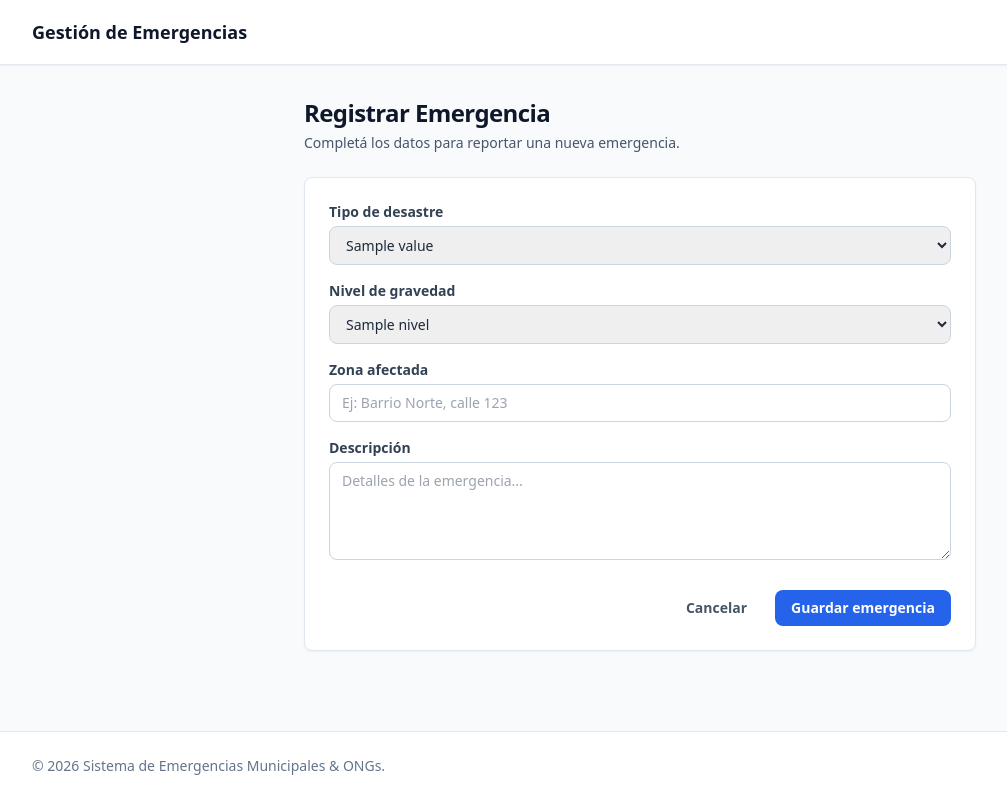
After one commit to luichinni/dssd-flask-app, a Flask app: template templates/emergencies/create.html in a window 1280 px wide. The commit adds this page. Shown: the whole page, without its empty margins (0-1007 px from the left). Run offline with Flask 3, Linux system fonts and the light colour scheme; the template is opened without the code that fills it: most values are stand-ins (such as "Sample title", 1, 10 or a date in 2020); some libraries are stand-ins or nearby versions.

Commit message:
feat: formulario para crear una nueva emergencia

```diff
--- a/src/core/enums/tipo_desastre_enum.py
+++ b/src/core/enums/tipo_desastre_enum.py
@@ -7,5 +7,3 @@ class TipoDesastreEnum(str, Enum):
     hidrologico = "Hidrológico"
     biologico = "Biológico"
     incendio_forestal = "Incendio Forestal"
-
-    import enum
--- a/src/web/controllers/__init__.py
+++ b/src/web/controllers/__init__.py
@@ -1,5 +1,6 @@
 from .auth import auth_bp
 from .users import users_bp
 from .ong import ong_bp
+from .emergencies import emergencies_bp
 
-__all__ = ["auth_bp", "users_bp", "ong_bp"]
+__all__ = ["auth_bp", "users_bp", "ong_bp", "emergencies_bp"]
--- /dev/null
+++ b/templates/emergencies/create.html
@@ -0,0 +1,66 @@
+{% extends "layout.html" %}
+
+{% block title %}Nueva Emergencia - RescueSync{% endblock %}
+
+{% block content %}
+
+<div class="max-w-2xl mx-auto space-y-6">
+
+    <div>
+        <h1 class="text-2xl font-bold text-slate-900 tracking-tight">Registrar Emergencia</h1>
+        <p class="text-sm text-slate-600 mt-1">Completá los datos para reportar una nueva emergencia.</p>
+    </div>
+
+    <form method="POST" action="{{ url_for('emergencias.new') }}" class="space-y-4 bg-white border border-slate-200 rounded-lg p-6 shadow-sm">
+
+        <div>
+            <label for="tipo_desastre" class="block text-sm font-semibold text-slate-700 mb-1">Tipo de desastre</label>
+            <select id="tipo_desastre" name="tipo_desastre" required
+                    class="w-full border border-slate-300 rounded-lg px-3 py-2 text-sm">
+                {% for tipo in tipos_desastre %}
+                    <option value="{{ tipo.value }}">{{ tipo.value }}</option>
+                {% endfor %}
+            </select>
+        </div>
+
+        <div>
+            <label for="nivel_gravedad" class="block text-sm font-semibold text-slate-700 mb-1">Nivel de gravedad</label>
+            <select id="nivel_gravedad" name="nivel_gravedad" required
+                    class="w-full border border-slate-300 rounded-lg px-3 py-2 text-sm">
+                {% for nivel in niveles_gravedad %}
+                    <option value="{{ nivel.value }}">{{ nivel.name.capitalize() }}</option>
+                {% endfor %}
+            </select>
+        </div>
+
+        <div>
+            <label for="zona_afectada" class="block text-sm font-semibold text-slate-700 mb-1">Zona afectada</label>
+            <input type="text" id="zona_afectada" name="zona_afectada" required maxlength="100"
+                   class="w-full border border-slate-300 rounded-lg px-3 py-2 text-sm"
+                   placeholder="Ej: Barrio Norte, calle 123">
+        </div>
+
+        <div>
+            <label for="descripcion" class="block text-sm font-semibold text-slate-700 mb-1">Descripción</label>
+            <textarea id="descripcion" name="descripcion" required maxlength="255" rows="4"
+                      class="w-full border border-slate-300 rounded-lg px-3 py-2 text-sm"
+                      placeholder="Detalles de la emergencia..."></textarea>
+        </div>
+
+        <div class="flex justify-end gap-3 pt-2">
+            <a href="{{ url_for('emergencias.index') }}"
+               class="inline-flex items-center justify-center whitespace-nowrap text-sm font-semibold text-slate-600 px-4 py-2 rounded-lg hover:bg-slate-100 transition-colors">
+                Cancelar
+            </a>
+            <!-- El botón de submit envía el formulario al endpoint 'emergencias.create' -->
+            <a href="{{ url_for('emergencias.create') }}"
+               class="inline-flex items-center justify-center whitespace-nowrap bg-blue-600 text-white text-sm font-semibold px-4 py-2 rounded-lg hover:bg-blue-700 transition-colors">
+                Guardar emergencia
+            </a>
+        </div>
+
+    </form>
+
+</div>
+
+{% endblock %}
--- a/templates/emergencies/index.html
+++ b/templates/emergencies/index.html
@@ -11,8 +11,8 @@
             <h1 class="text-2xl font-bold text-slate-900 tracking-tight">Emergencias Activas</h1>
             <p class="text-sm text-slate-600 mt-1">Lista de emergencias que actualmente requieren atención y despliegue de recursos.</p>
         </div>
-        <!-- será emergencias.nueva -->
-        <a href="{{ url_for('emergencias.index') }}"
+
+        <a href="{{ url_for('emergencias.create') }}"
             class="inline-flex items-center justify-center gap-2 whitespace-nowrap bg-blue-600 text-white text-sm font-semibold px-4 py-2 rounded-lg hover:bg-blue-700 transition-colors">
             + Agregar emergencia
         </a>
```
Also changed, not shown: src/core/services/emergencias.py (+15 -0 lines), src/web/controllers/emergencies.py (+30 -2 lines).
